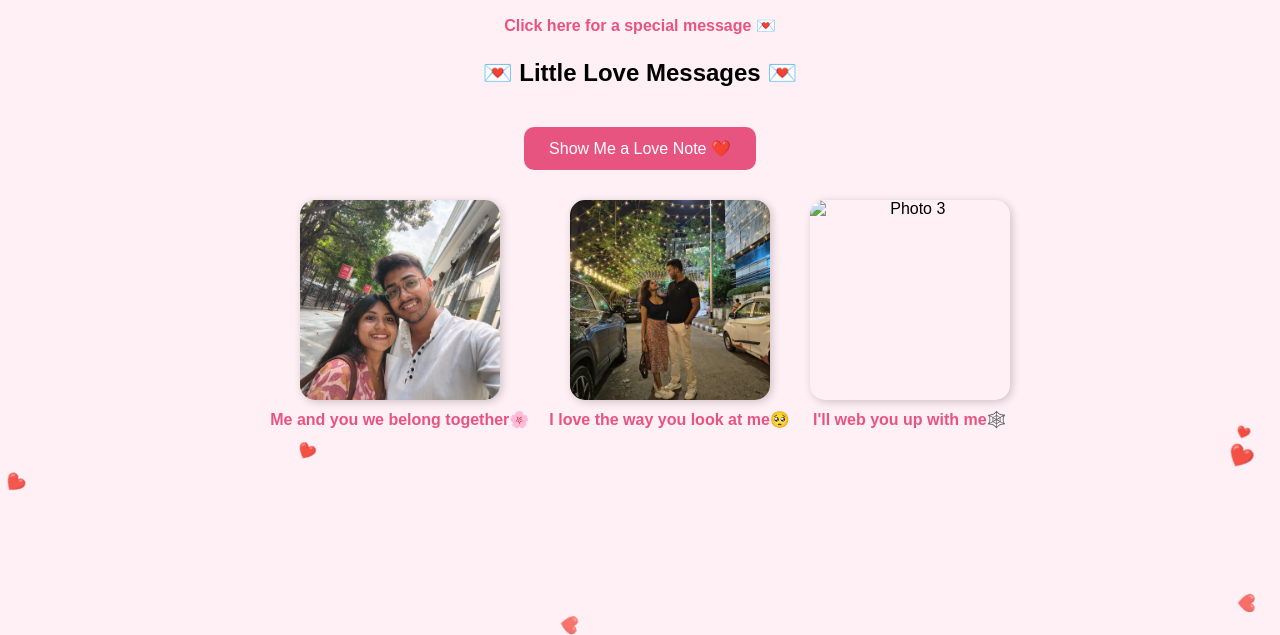
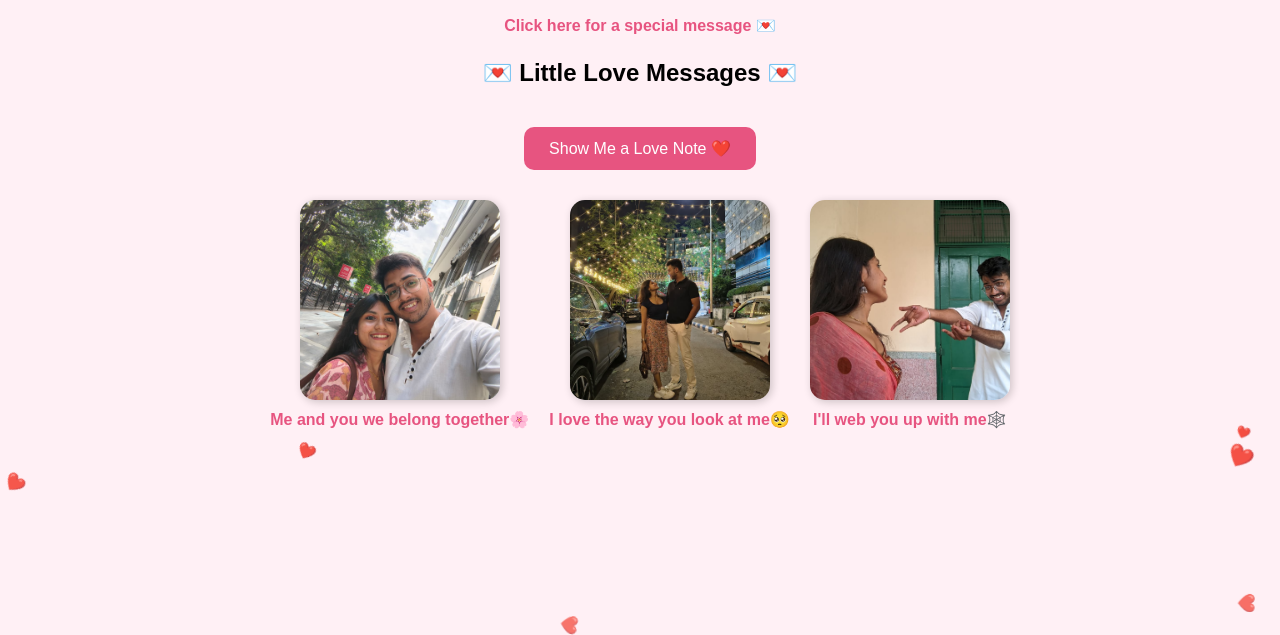
Before and after one commit to Sherrypops2409/Som-10, a plain HTML site: page index.html in a window 1280 px wide. Shown: the part 165-800 px from the top of the page. Drawn offline with Linux system fonts and the light colour scheme.

Commit message:
Update scrapbook with pictures

```diff
--- a/index.html
+++ b/index.html
@@ -99,7 +99,7 @@
       <h3>I love the way you look at me🥺</h3>
     </div>
     <div class="photo-block">
-      <img src="image4.jpg" alt="Photo 3">
+      <img src="image 4.jpg" alt="Photo 3">
       <h3>I'll web you up with me🕸️</h3>
     </div>
   </div>
```
